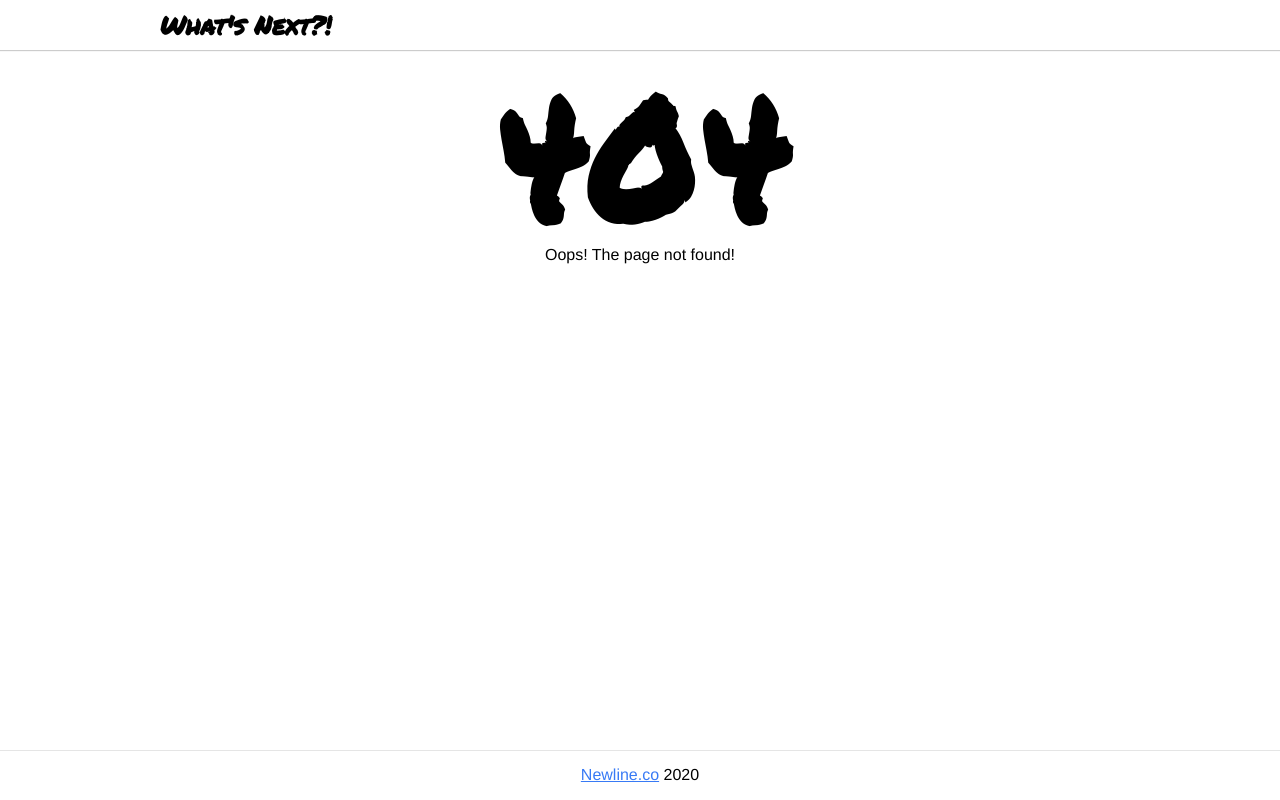
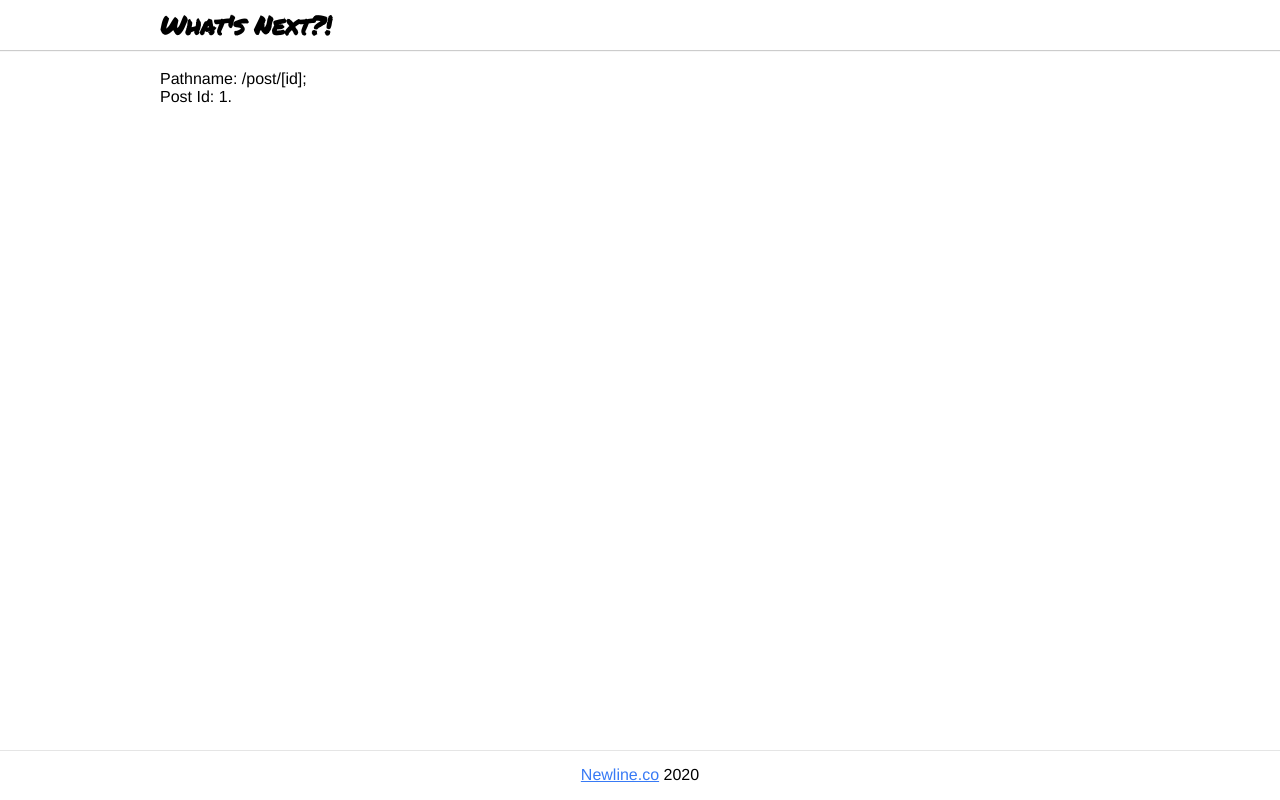
Before and after one commit to DrMalina/ts-react, a Next.js app in the folder news/: page /post/1 in a window 1280 px wide. Before the commit this address had no page. Built offline with nearby package versions, Linux system fonts and the light colour scheme.

Commit message:
Render page for each post

```diff
--- /dev/null
+++ b/news/pages/post/[id].tsx
@@ -0,0 +1,15 @@
+import React, { FC } from 'react';
+import { useRouter } from 'next/router';
+
+const Post: FC = () => {
+  const { pathname, query } = useRouter();
+
+  return (
+    <div>
+      Pathname: {pathname};<br />
+      Post Id: {query.id}.
+    </div>
+  );
+};
+
+export default Post;
```
